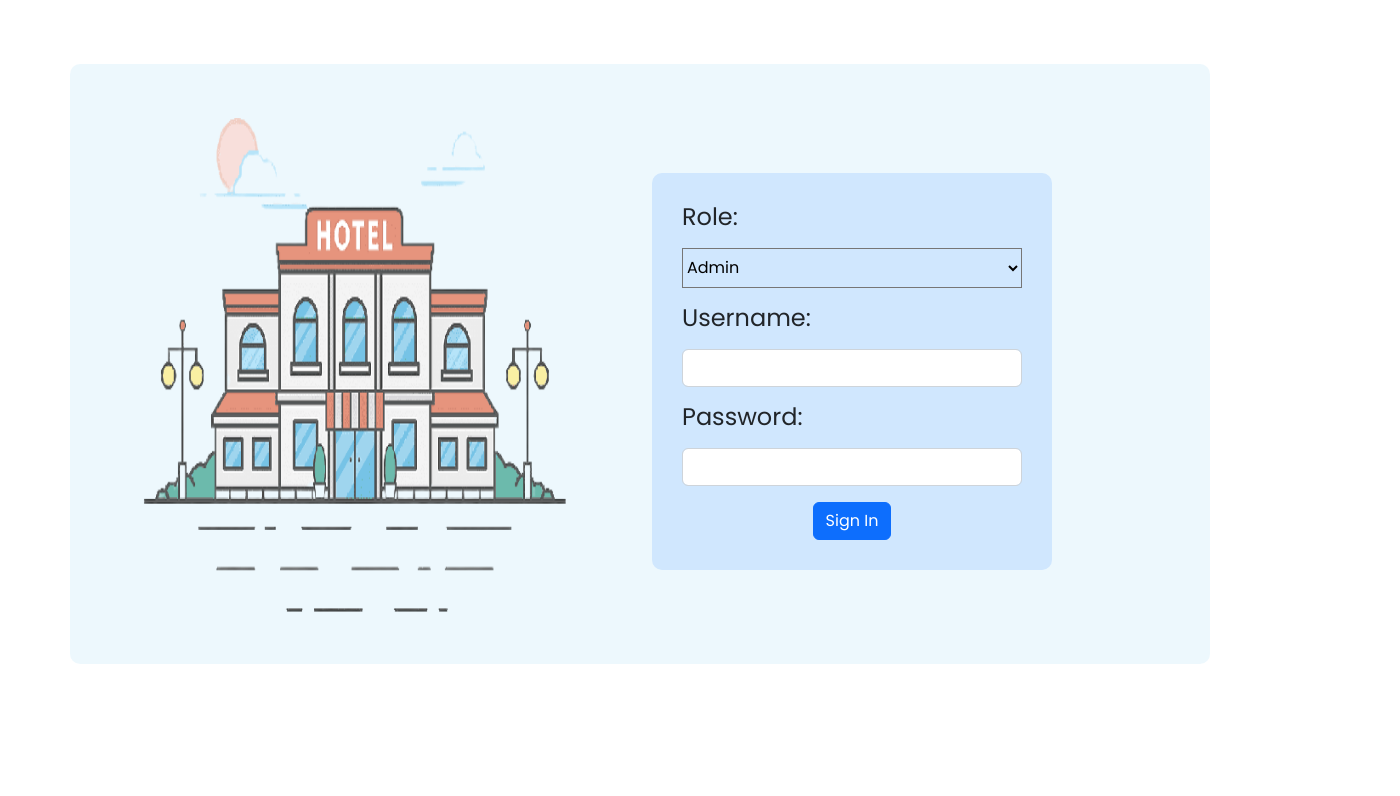
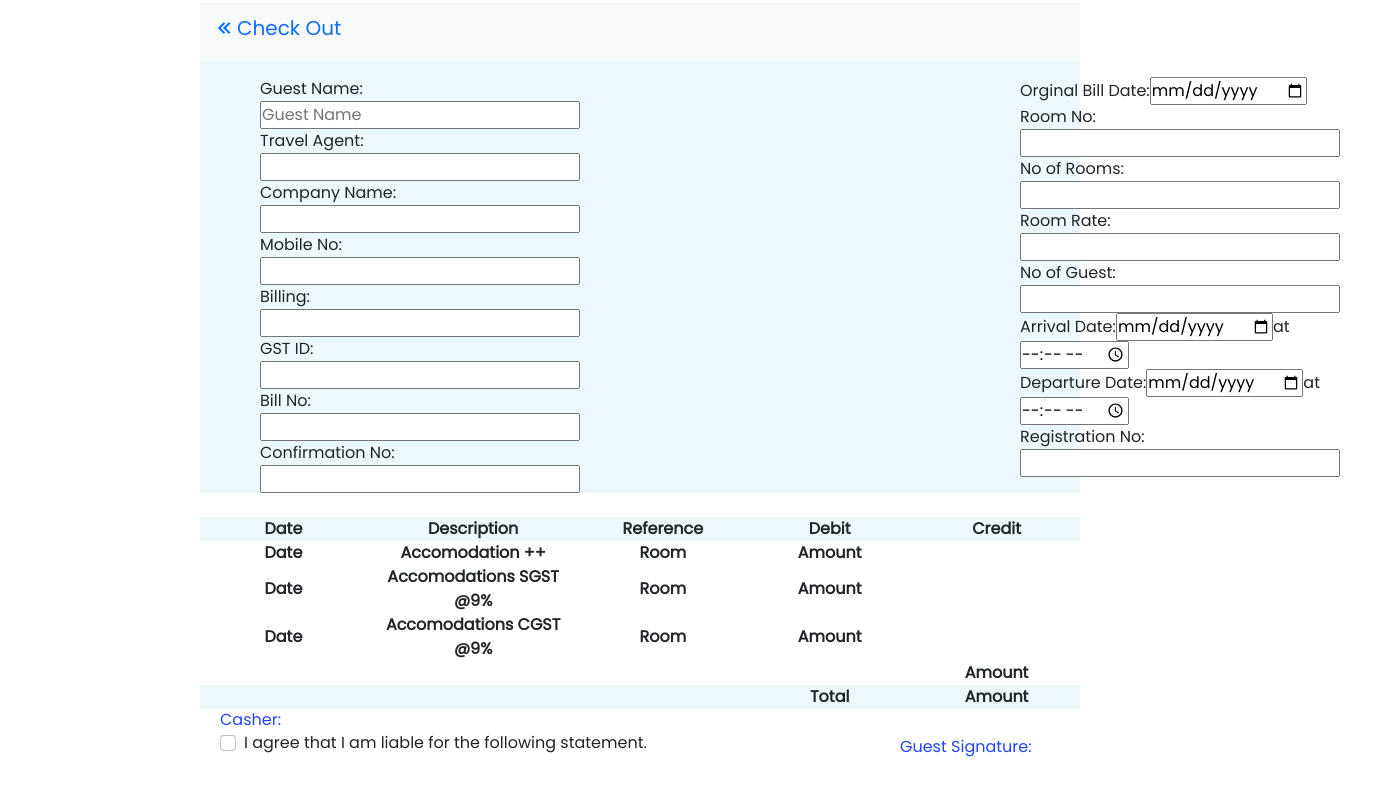
Before and after one commit to Shreya010tech/Frontend, a React (Create React App) app: page /Checkout in a window 1280 px wide. Before the commit this address led to /Home. Shown: the top 796 px of the page, 1400 px wide, since content can reach past the window. Built offline with nearby package versions, Linux system fonts and the light colour scheme; what localbase would draw is missing.

Commit message:
Added Checkout Page

```diff
--- a/src/App.js
+++ b/src/App.js
@@ -12,7 +12,9 @@ import RoomAvailability from "./components/RoomAvailability";
 import CheckIn from "./components/CheckIn";
 import GuestHistory from "./components/GuestHistory";
 import HistoryReports from "./components/HistoryReports";
+import CheckOut from "./components/CheckOut";
 import Laundry from "./components/Laundry";
+
 const App = () => {
   return (
     <>
@@ -35,6 +37,7 @@ const App = () => {
         <Route exact path="/HistoryReports" element={<HistoryReports />} />
         <Route exact path="/Laundry" element={<Laundry />} />
         <Route exact path="/CheckIn" element={<CheckIn />} />
+        <Route exact path="/Checkout" element={<CheckOut />} />
         <Route path="*" element={<Navigate to="/Home" replace />} />
       </Routes>
     </>
--- /dev/null
+++ b/src/components/CheckOut.jsx
@@ -0,0 +1,177 @@
+import React from "react";
+import "../CustomCss/out.css";
+
+const CheckOut = () => {
+  return (
+    <div>
+      <nav className="navbar sticky-top navbar navbar-expand-lg bg-light">
+        <div className="container-fluid">
+          <div className="navbar-brand d-flex align-items-center">
+            <a className="text-primary" href="/Home3">
+              <i className="bx bx-chevrons-left"></i>
+            </a>
+            <h5 className="text-primary">Check Out</h5>
+          </div>
+        </div>
+      </nav>
+      <div class="containerA px-0" style={{ maxWidth: "100%" }}>
+        <div class="row1A">
+          <div class="lefta">
+            <form>
+              <div class="form-group">
+                <label>Guest Name:</label>
+                <input type="text" placeholder="Guest Name" required />
+              </div>
+              <div class="form-group">
+                <label>Travel Agent:</label>
+                <input type="text" placeholder="" required />
+              </div>
+              <div class="form-group">
+                <label>Company Name:</label>
+                <input type="text" placeholder="" required />
+              </div>
+              <div class="form-group">
+                <label>Mobile No:</label>
+                <input type="Text" placeholder="" required />
+              </div>
+              <div class="form-group">
+                <label>Billing:</label>
+                <input type="text" placeholder="" required />
+              </div>
+              <div class="form-group">
+                <label>GST ID:</label>
+                <input type="text" placeholder="" required />
+              </div>
+              <div class="form-group">
+                <label>Bill No:</label>
+                <input type="text" placeholder="" required />
+              </div>
+              <div class="form-group">
+                <label>Confirmation No:</label>
+                <input type="text" placeholder="" required />
+              </div>
+            </form>
+          </div>
+          <div class="righta">
+            <form>
+              <div class="form-group">
+                <label>Orginal Bill Date:</label>
+                <input type="Date" placeholder="" required />
+              </div>
+              <div class="form-group">
+                <label>Room No:</label>
+                <input type="number" placeholder="" required />
+              </div>
+              <div class="form-group">
+                <label>No of Rooms:</label>
+                <input type="number" placeholder="" required />
+              </div>
+              <div class="form-group">
+                <label>Room Rate:</label>
+                <input type="number" placeholder="" required />
+              </div>
+              <div class="form-group">
+                <label>No of Guest:</label>
+                <input type="number" placeholder="" required />
+              </div>
+              <div class="form-group">
+                <label>Arrival Date:</label>
+                <input type="Date" placeholder="" required />
+                at
+                <input type="time" placeholder="" required />
+              </div>
+              <div class="form-group">
+                <label>Departure Date:</label>
+                <input type="date" placeholder="" required />
+                at
+                <input type="time" placeholder="" required />
+              </div>
+              <div class="form-group">
+                <label>Registration No:</label>
+                <input type="Number" placeholder="" required />
+              </div>
+            </form>
+          </div>
+        </div>
+        <br />
+        <div class="row2A">
+          <table>
+            <tr bgcolor="#EDF8FD" align="center">
+              <th width="100">Date</th>
+              <th width="100">Description</th>
+              <th width="100">Reference</th>
+              <th width="100">Debit</th>
+              <th width="100">Credit</th>
+            </tr>
+            <tr bgcolor="white" align="center">
+              <th>Date</th>
+              <th>Accomodation ++</th>
+              <th>Room</th>
+              <th>Amount</th>
+              <th></th>
+            </tr>
+            <tr bgcolor="white" align="center">
+              <th>Date</th>
+              <th>Accomodations SGST @9%</th>
+              <th>Room</th>
+              <th>Amount</th>
+              <th></th>
+            </tr>
+            <tr bgcolor="white" align="center">
+              <th>Date</th>
+              <th>Accomodations CGST @9%</th>
+              <th>Room</th>
+              <th>Amount</th>
+              <th></th>
+            </tr>
+            <tr bgcolor="white" align="center">
+              <th></th>
+              <th></th>
+              <th></th>
+              <th></th>
+              <th>Amount</th>
+            </tr>
+            <tr bgcolor="#EDF8FD" align="center">
+              <th></th>
+              <th></th>
+              <th></th>
+              <th>Total</th>
+              <th>Amount</th>
+            </tr>
+          </table>
+        </div>
+        <div class="row3A">
+          <div class="lefts">
+            <form>
+              <div class="form-group">
+                <label>Casher:</label>
+              </div>
+            </form>
+          </div>
+          <div class="rights">
+            <form>
+              <div class="form-group">
+                <label>Guest Signature:</label>
+              </div>
+            </form>
+          </div>
+        </div>
+        <div class="row4A">
+          <div class="form-check">
+            <input
+              class="form-check-input"
+              type="checkbox"
+              value=""
+              id="flexCheckDefault"
+            />
+            <label class="form-check-label" for="flexCheckDefault">
+              I agree that I am liable for the following statement.
+            </label>
+          </div>
+        </div>
+      </div>
+    </div>
+  );
+};
+
+export default CheckOut;
--- a/src/components/home3.jsx
+++ b/src/components/home3.jsx
@@ -60,6 +60,10 @@ const Home3 = () => {
             <button className="btn btn-primary">Laundry</button>
           </NavLink>
           &nbsp;
+          <NavLink to="/Checkout">
+            <button className="btn btn-primary">Check-Out</button>
+          </NavLink>
+          &nbsp;
         </div>
       </div>
       <div className="right">
```
Also changed, not shown: src/checkout.html (+22 -24 lines), src/CustomCss/out.css (renamed from src/out.css).
